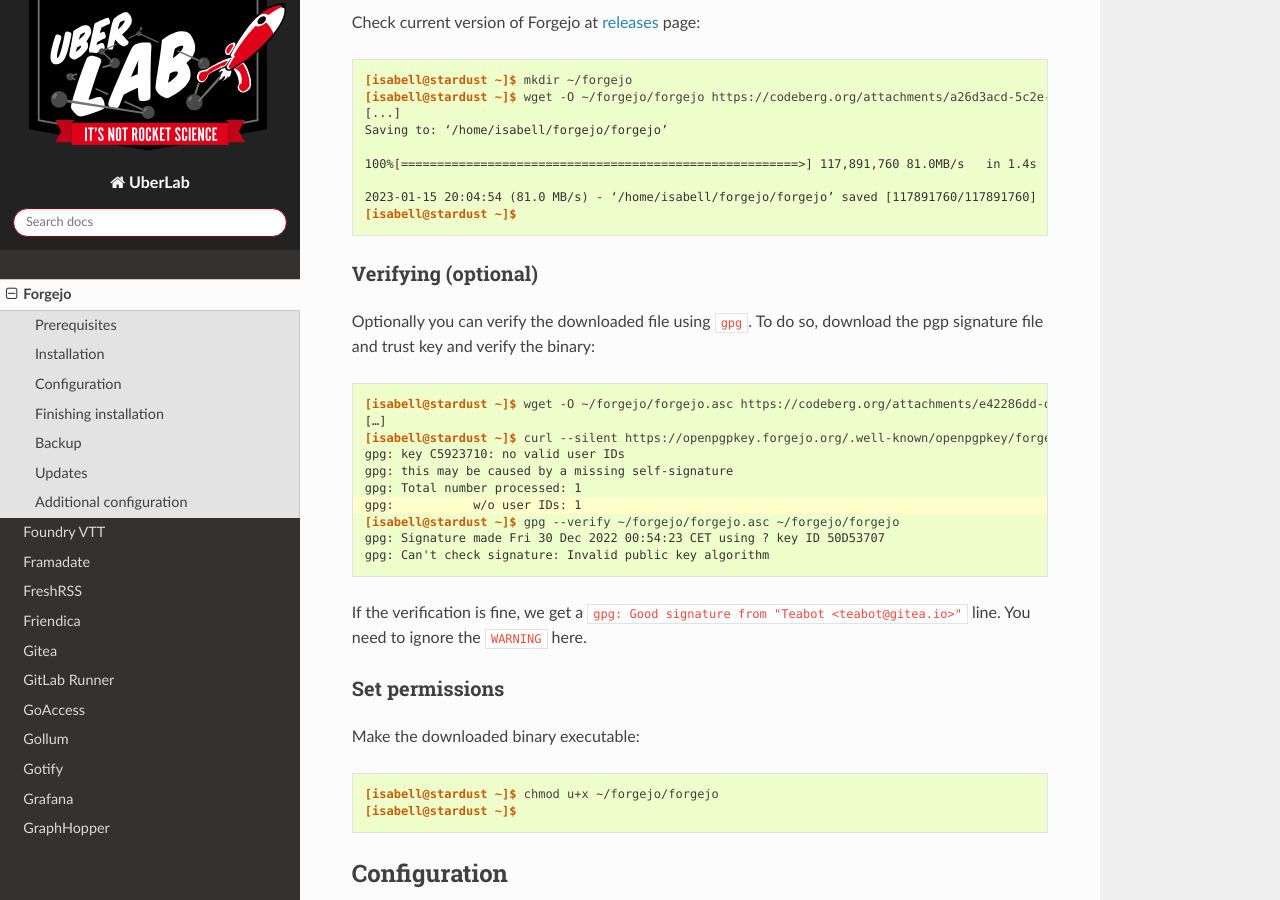
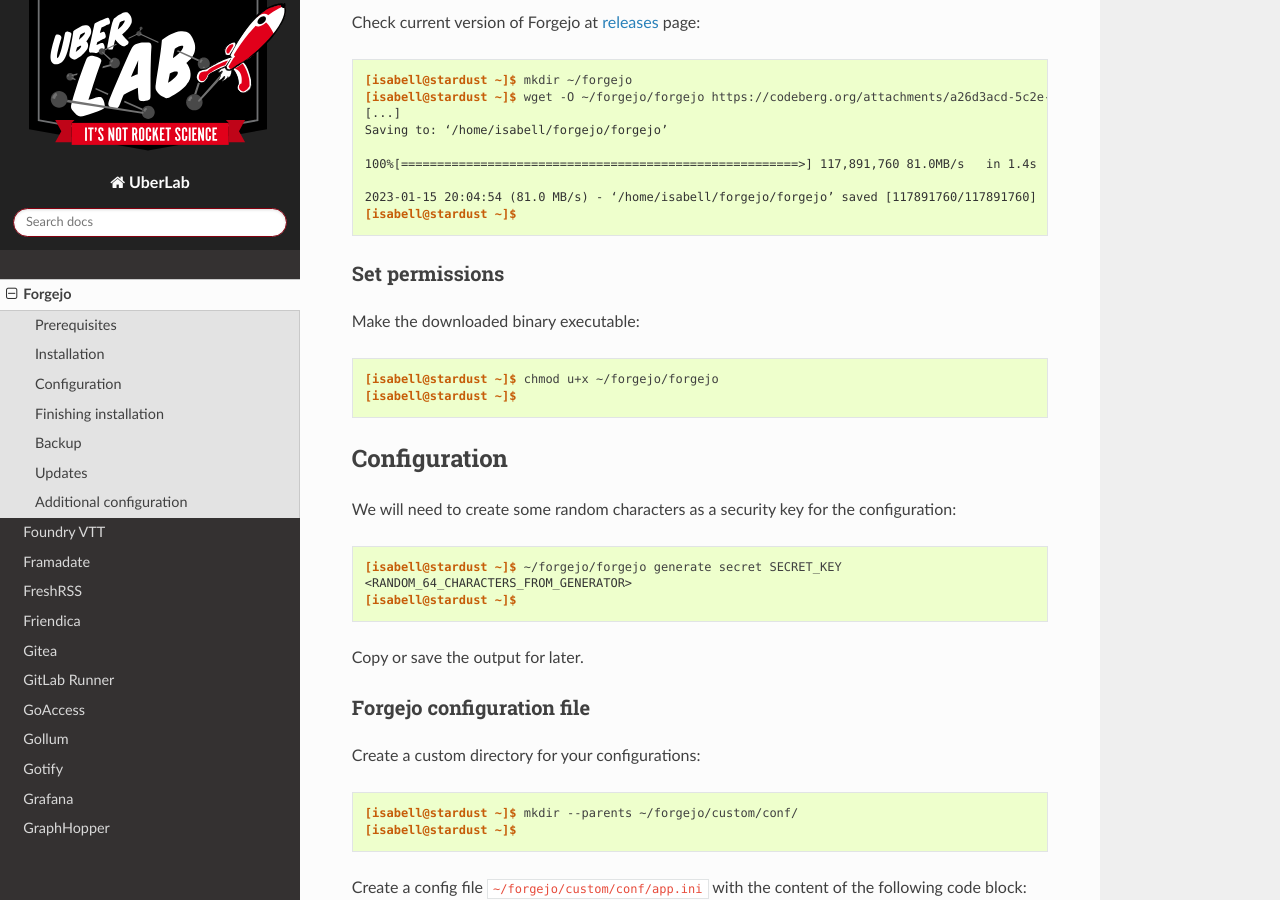
Before and after one commit to Uberspace/lab, a Sphinx documentation site: the page built from source/guide_forgejo.rst, in a window 1280 px wide and 900 px high, scrolled down 1879 px. Built offline with Sphinx 7.4.7 and the Read the Docs theme 2.0.0, drawn with Linux system fonts in a browser that asks for light colours.

Commit message:
Remove validation
validation not possible without self-signature
https://codeberg.org/forgejo/gitea_proof/issues/2

```diff
--- a/source/guide_forgejo.rst
+++ b/source/guide_forgejo.rst
@@ -70,29 +70,6 @@
 
   2023-01-15 20:04:54 (81.0 MB/s) - ‘/home/isabell/forgejo/forgejo’ saved [117891760/117891760]
   [isabell@stardust ~]$
-
-
-Verifying (optional)
---------------------
-
-Optionally you can verify the downloaded file using ``gpg``. To do so, download the pgp signature file and trust key
-and verify the binary:
-
-.. code-block:: console
-  :emphasize-lines: 7
-
-  [isabell@stardust ~]$ wget -O ~/forgejo/forgejo.asc https://codeberg.org/attachments/e42286dd-d158-48c7-b400-a0d1d301be58
-  […]
-  [isabell@stardust ~]$ curl --silent https://openpgpkey.forgejo.org/.well-known/openpgpkey/forgejo.org/hu/dj3498u4hyyarh35rkjfnghbjxug6b19 | gpg --import
-  gpg: key C5923710: no valid user IDs
-  gpg: this may be caused by a missing self-signature
-  gpg: Total number processed: 1
-  gpg:           w/o user IDs: 1
-  [isabell@stardust ~]$ gpg --verify ~/forgejo/forgejo.asc ~/forgejo/forgejo
-  gpg: Signature made Fri 30 Dec 2022 00:54:23 CET using ? key ID 50D53707
-  gpg: Can't check signature: Invalid public key algorithm
-
-If the verification is fine, we get a ``gpg: Good signature from "Teabot <teabot@gitea.io>"`` line. You need to ignore the ``WARNING`` here.
 
 
 Set permissions
```
